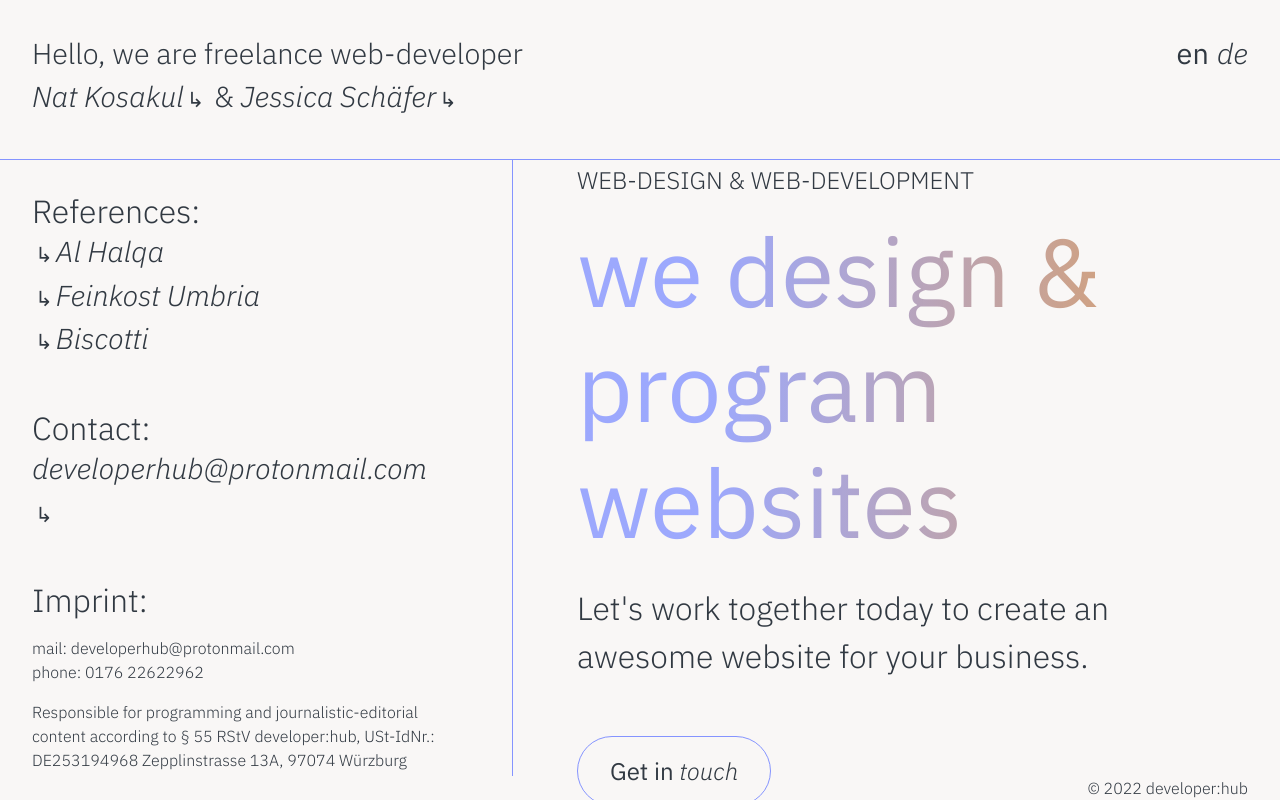
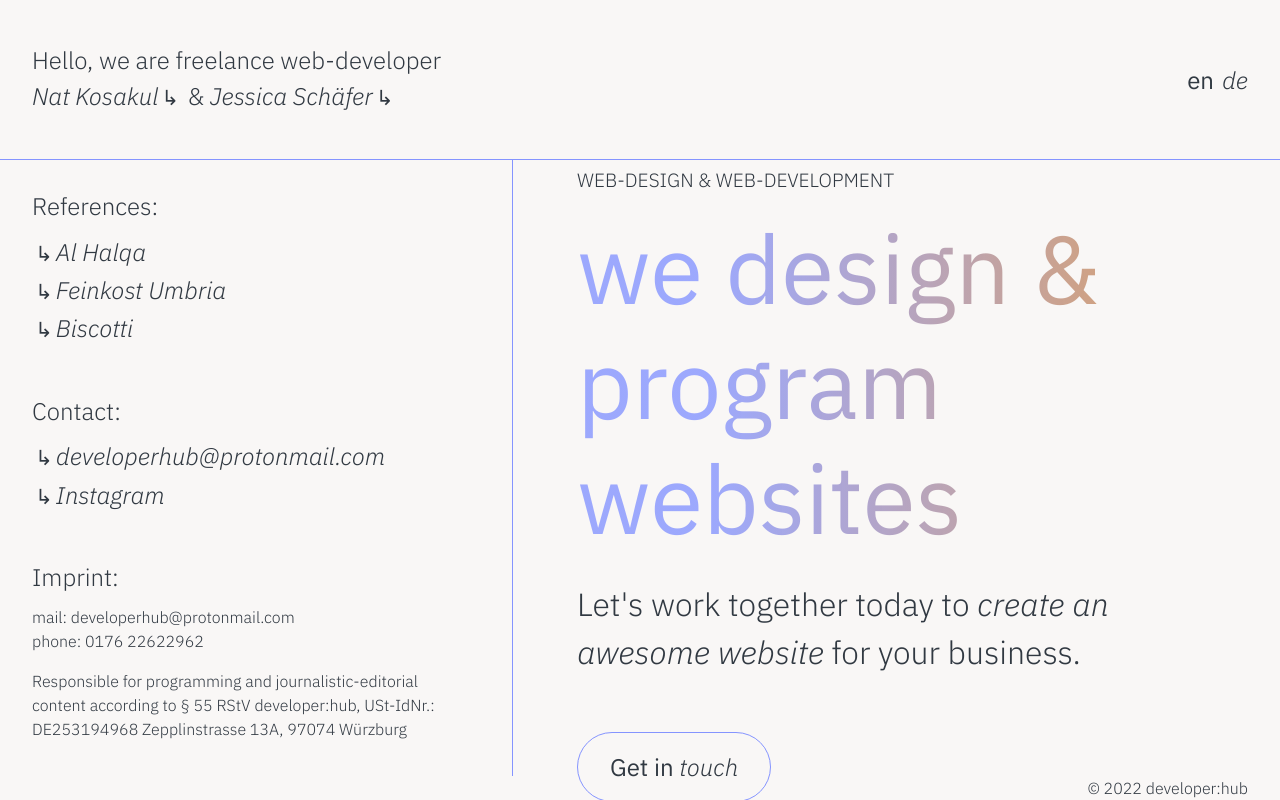
Before and after one commit to schaeferjessica/developer-hub, a Nuxt app: page / in a window 1280 px wide. Built offline with nearby package versions, Linux system fonts and the light colour scheme.

Commit message:
feat: add insta contact to markup

```diff
--- a/app.vue
+++ b/app.vue
@@ -49,10 +49,20 @@
 
       <div class="contact">
         <h2>Contact:</h2>
-        <a href="mailto:developerhub@protonmail.com" class="contact__mail">
-          <span>developerhub@protonmail.com</span>
-          <span class="arrow"> ↳</span>
-        </a>
+        <ul>
+          <li>
+            <a href="mailto:developerhub@protonmail.com" class="contact__mail">
+              <span class="arrow">↳ </span>
+              <span>developerhub@protonmail.com</span>
+            </a>
+          </li>
+          <li>
+            <a href="instagram.com/developerhub" target="_blank">
+              <span class="arrow">↳ </span>
+              <span>Instagram</span>
+            </a>
+          </li>
+        </ul>
       </div>
 
       <div class="imprint">
@@ -74,7 +84,7 @@
         <span class="tagline">Web-Design & Web-Development</span>
         <header>
           <h1 class="title">we design & program websites</h1>
-          <p class="text">Let's work together today to create an awesome website for your business.</p>
+          <p class="text">Let's work together today to <i>create an awesome website</i> for your business.</p>
         </header>
         <a href="#" class="button">
           <span class="button-text-regular">Get in </span>
--- a/styles/aside.scss
+++ b/styles/aside.scss
@@ -9,10 +9,6 @@
 .contact,
 .imprint {
   margin-top: 3rem;
-}
-
-.address {
-  margin-top: 1rem;
 }
 
 .address__link {
--- a/styles/elements.scss
+++ b/styles/elements.scss
@@ -8,7 +8,7 @@
 body {
   font-family: 'IBM Plex Sans', 'Roboto', sans-serif;
   font-weight: 300;
-  font-size: 1.8rem;
+  font-size: 1.5rem;
   line-height: 1.5;
   color: var(--color-text);
   background-color: var(--color-background);
@@ -92,9 +92,10 @@ h1:hover {
 }
 
 h2 {
-  font-size: 2.0rem;
+  font-size: 1.5rem;
   font-weight: 300;
   line-height: 1.2;
   margin: 0;
   padding: 0;
+  margin-bottom: 0.8rem;
 }
--- a/styles/header.scss
+++ b/styles/header.scss
@@ -18,6 +18,7 @@
 .grid__header {
   display: flex;
   justify-content: space-between;
+  align-items: center;
   border-bottom: 1px solid var(--color-primary);
   padding: 2rem;
 }
--- a/styles/main.scss
+++ b/styles/main.scss
@@ -18,7 +18,7 @@
 }
 
 .tagline {
-  font-size: 1.5rem;
+  font-size: 1.2rem;
   text-transform: uppercase;
 }
 
@@ -42,7 +42,7 @@
 
 .button:hover,
 .button:focus-visible {
-  transform: rotate(-4deg) scale(1.02);
+  transform: scale(1.04);
 }
 
 .button-text-regular {
```
